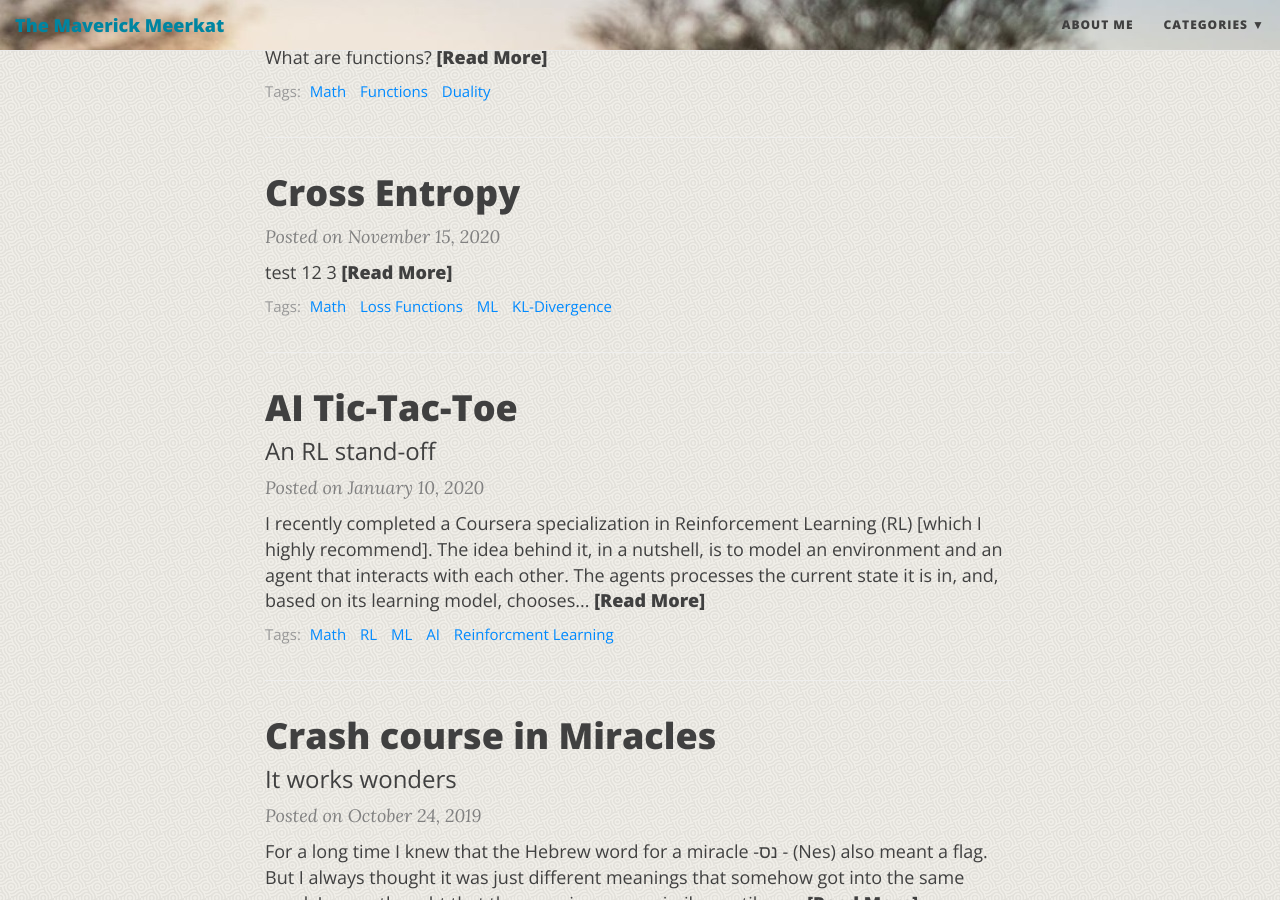
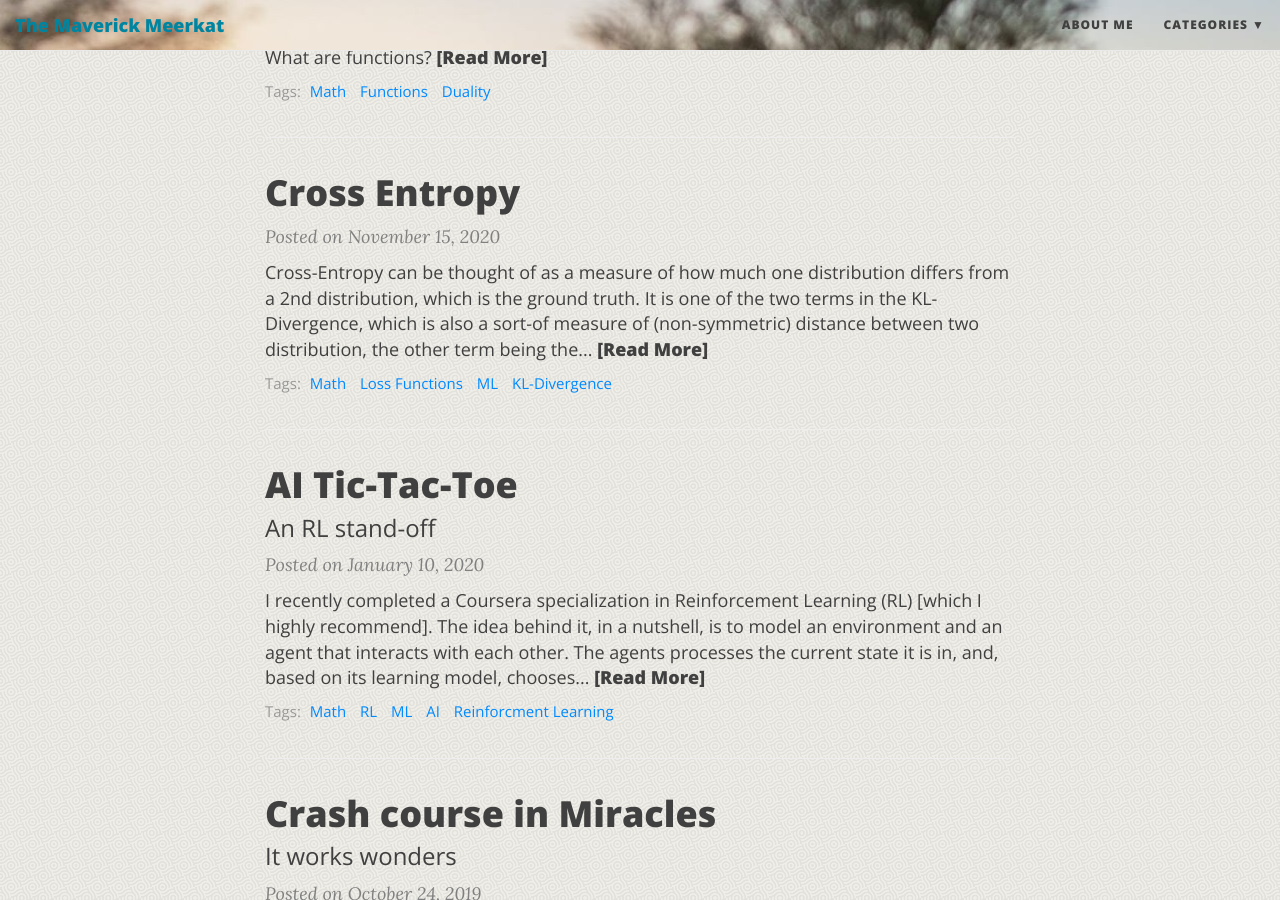
Before and after one commit to MaverickMeerkat/MaverickMeerkat.github.io, a Jekyll site: the page built from index.html, in a window 1280 px wide and 900 px high, scrolled down 532 px. Built offline with Jekyll 4.4.1, drawn with Linux system fonts in a browser that asks for light colours; nearby versions of some CDN libraries; the list of posts is cut into pages by our own code; some of the changed lines change nothing that is shown.

Commit message:
draft 1 - CE

```diff
--- a/_posts/2020-11-15-Cross-Entropy.md
+++ b/_posts/2020-11-15-Cross-Entropy.md
@@ -10,9 +10,6 @@
 mathjax: true
 ---
 
-
-test 12 3
-
 Cross-Entropy can be thought of as a measure of how much one distribution differs from a 2nd distribution, which is the ground truth. It is one of the two terms in the KL-Divergence, which is also a sort-of measure of (non-symmetric) distance between two distribution, the other term being the ground-truth entropy.
 
 $$D_{KL}(P||Q) = - \sum_x P(x)\log{Q(x)} + \sum_x P(x)\log{P(x)} = H(P,Q) - H(P)
@@ -20,4 +17,40 @@
 
 $H(P)$ being the entropy, and $H(P,Q)$ being the cross-entropy.
 
-But in machine learning, the data distribution is usually given, so you cannot change the data entropy. Instead you focus on the cross entropy term, trying to minimize it as much as possible.
+But in machine learning, the data distribution is usually given, so you cannot change the data entropy. It is a constant. Instead you focus on the cross entropy term, trying to minimize it as much as possible. So let's focus on this cross entropy term:
+
+$$ - \sum_x P(x)\log{Q(x)} $$
+
+In classification problems the distributions are discrete, and often there are cases where the ground truth, the "real" labels, are 1-hot vectors. i.e. $$P(x)$$ is 1 for a specific value, and 0 for all the rest. This reduces the cross entropy to (switching to y instead of x, which is usually denoting labels):
+
+$$ -\log{Q(y_i)} $$
+
+Where i is the index of the correct label. If $$Q(x_i)=1$$ we get 0, but as it goes further from 1 and more into 0, the value grows up to infinity. We can think of the cross entropy as a objective/loss function, which we want to minimize.
+
+It can also be that the classification is binary - e.g. "SPAM" and "NOT-SPAM". In that case we can write the complete cross entropy of a single observation as follows:
+
+$$ -y_i \log{\hat y_i} - (1-y_i)\log{1-\hat y_i}$$
+
+Here $$\hat y_i$$ is the predicted value, taken from the distribution we control, i.e. it is $$Q(y_i)$$. Notice that if $$y_i=1$$, the 2nd term zeros, and we get the same expression as before. If $$y_i=0$$ then the first term zeros, and now we want that $$\hat y_i$$ will be as close as possible to 0.
+
+This is called Binary-Cross-Entropy, and is often introduced in intro to machine learning, as it's the most simple form to understand.
+
+You can define this loss with 2 graphs: 1 for when you have a positive sample, and one when you have a negative sample.
+
+![](../img/CrossEntropy/binaryCE.png){: .center-block :}
+
+But the ground-truth may not be a 1-hot vector. Cross-Entropy can capture the distance for any valid distribution of $$y_i$$, meaning for any $$y_i\in[0,1]$$. You can check a 3D graph I made in GeoGebra [here](https://www.geogebra.org/3d/s8hn5fkd).
+
+![](../img/CrossEntropy/3DCE.png){: .center-block :}
+
+You can see that the values at $$y=1$$ and at $$y=0$$ are the same as before, but in between we get some interpolation between the two. Nevertheless this indeed captures distance between $$y$$ and $$\hat y$$, but now the minimal value $$y=\hat y$$ will not be 0, but something small. If you play around with this function, you can see it doesn't fit for values outside of the $$[0,1]$$ interval.
+
+The general cross-entropy however is a generalization to more than just 2 values (and even more than just discrete set of values). Here is a contour plot of the 2 first values in a 3 values distribution. The real distribution ($$y_i$$) was (0.1, 0.2, 0.7). And I calculated the cross-entropy for different values of the first 2 values. You can see that indeed the minimal score is around (0.1,0.2):
+
+![](../img/CrossEntropy/contour.png){: .center-block :}
+
+Or if you prefer a 3D graph:
+
+![](../img/CrossEntropy/3Dcontour.png){: .center-block :}
+
+So in conclusion cross entropy is an important meaure of distance between any 2 distributions, they are a very popular choice for discrete classification problems, where the ground truth labels are 1-hot vectors, and are even more simple and useful in binary classifications, where the loss can be viewed in a single 2D graph.
```
Also changed, not shown: img/CrossEntropy/3DCE.png (added), img/CrossEntropy/binaryCE.png (added), img/CrossEntropy/contour.png (added), 1 other file.
